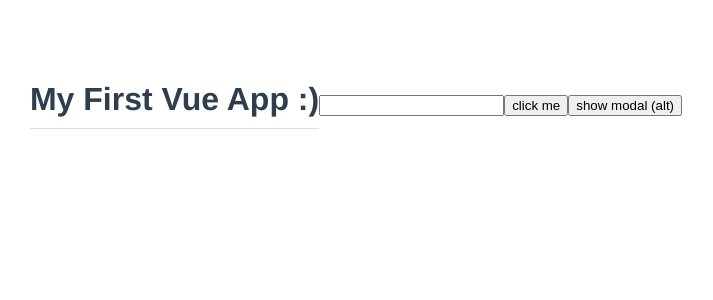
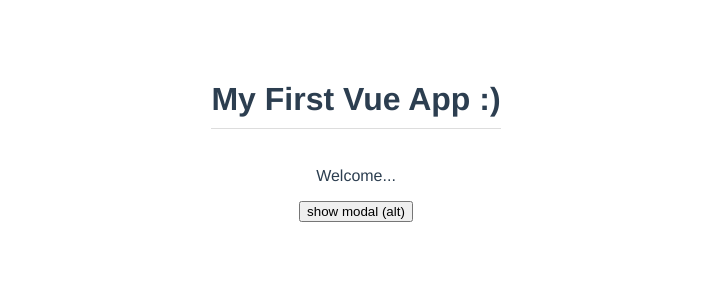
Before and after one commit to khalegjr/course_vue3-thenetninja, a Vue app in the folder modal-project/: page / in a window 1280 px wide. Shown: the top 300 px of the page, without its empty margins (284-997 px from the left). Built offline with nearby package versions, Linux system fonts and the light colour scheme.

Commit message:
Remove elementos desnecessários

```diff
--- a/modal-project/src/App.vue
+++ b/modal-project/src/App.vue
@@ -1,11 +1,12 @@
 <template>
   <h1>{{ title }}</h1>
-  <input type="text" ref="name" />
-  <button @click="handleClick">click me</button>
+  <p>Welcome...</p>
+
   <div v-if="showModal">
     <Modal :header="header" :text="text" theme="sale" @close="toggleModal" />
     <!-- @close fica escutando o evento em Modal e ativa o toggleModal -->
   </div>
+
   <button @click.alt="toggleModal">show modal (alt)</button>
 </template>
 
@@ -25,11 +26,6 @@
       };
     },
     methods: {
-      handleClick() {
-        console.log(this.$refs.name);
-        this.$refs.name.focus();
-      },
-
       toggleModal() {
         this.showModal = !this.showModal;
       },
```
